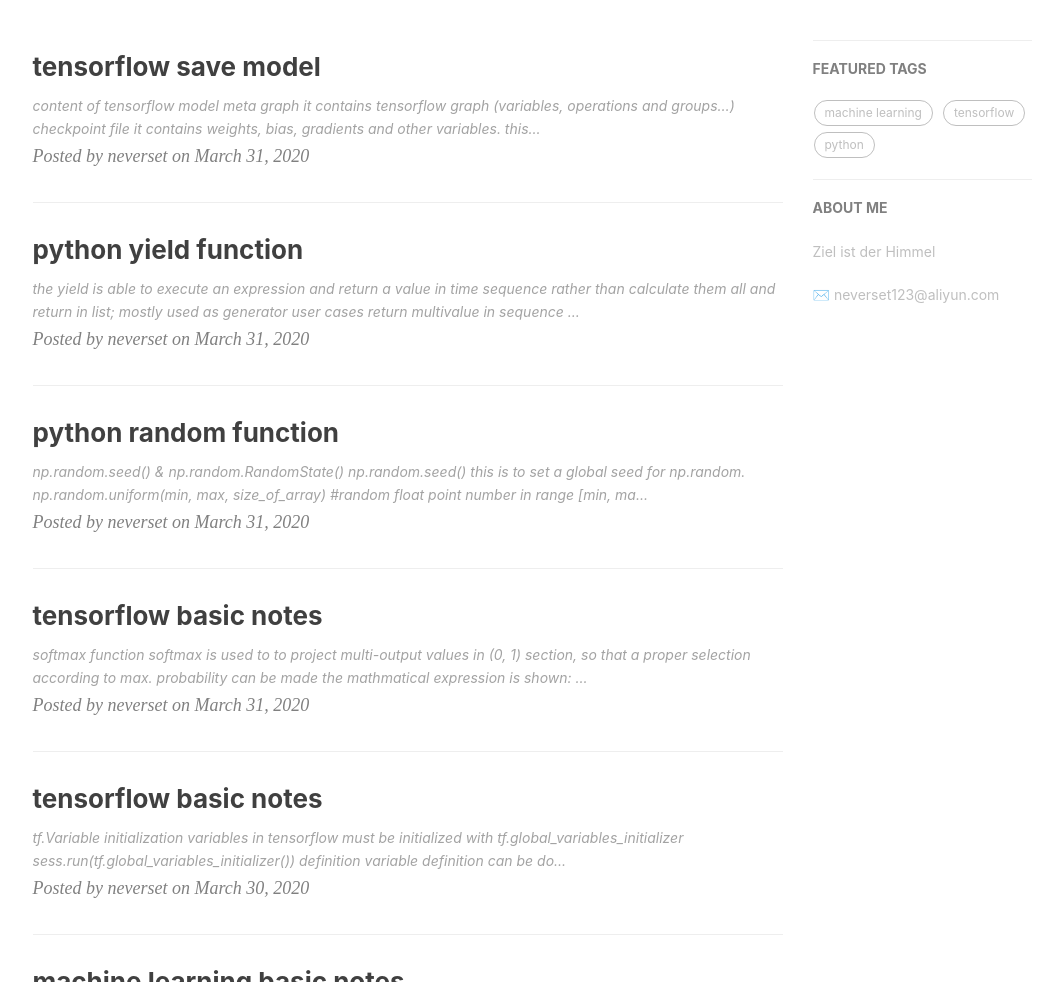
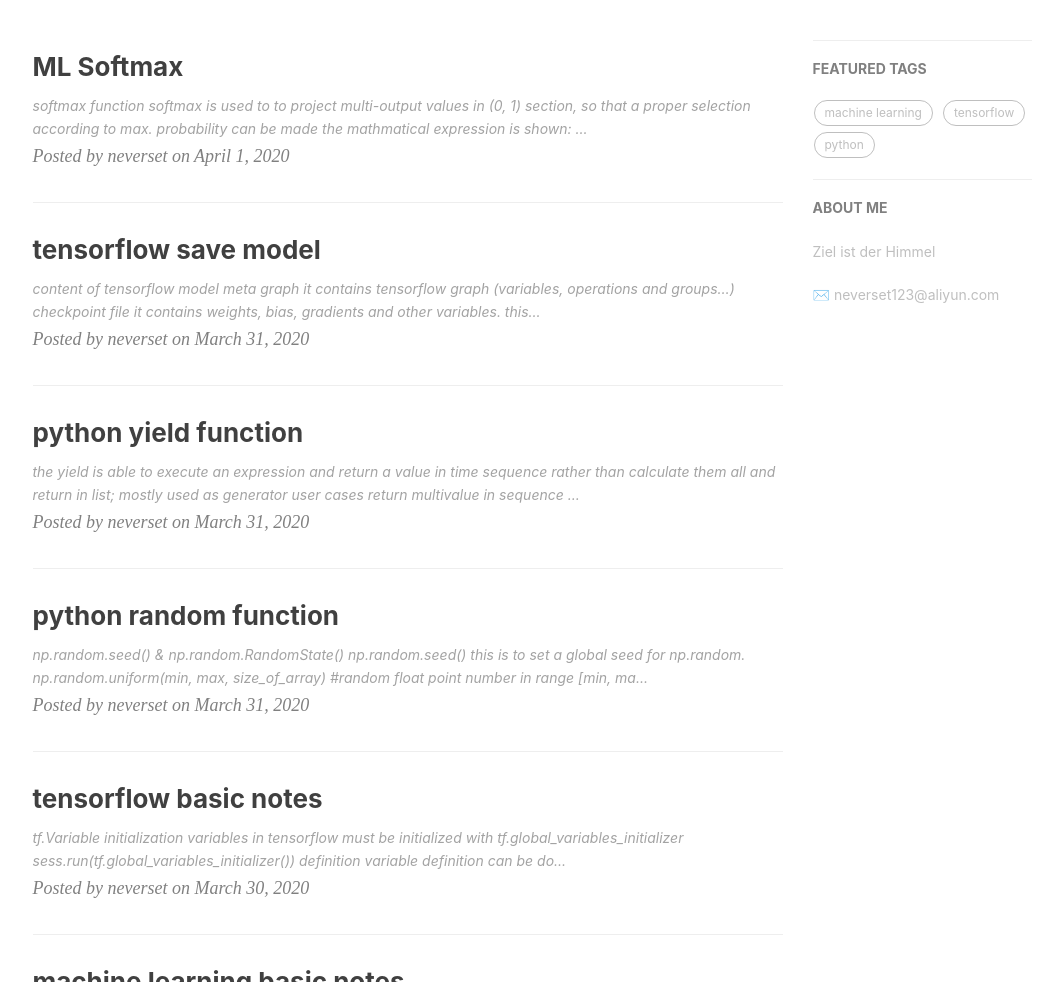
Before and after one commit to neverset123/YWHome, a Jekyll site: the page built from index.html, in a window 1280 px wide and 1400 px high. Shown: the part 418-1400 px from the top of the window, without its empty margins (135-1191 px from the left). Built offline with Jekyll 4.4.1, drawn with Linux system fonts in a browser that asks for light colours; nearby versions of some CDN libraries; the list of posts is cut into pages by our own code; comment, search, counter and statistics services are not loaded.

Commit message:
change post title

```diff
--- a/_posts/2020-03-31-ML Softmax.md
+++ b/_posts/2020-03-31-ML Softmax.md
@@ -1,8 +1,8 @@
 ---
 layout:     post
-title:      tensorflow basic notes
+title:      ML Softmax
 subtitle:
-date:       2020-03-31
+date:       2020-04-01
 author:     neverset
 header-img: img/post-bg-kuaidi.jpg
 catalog: true
```
